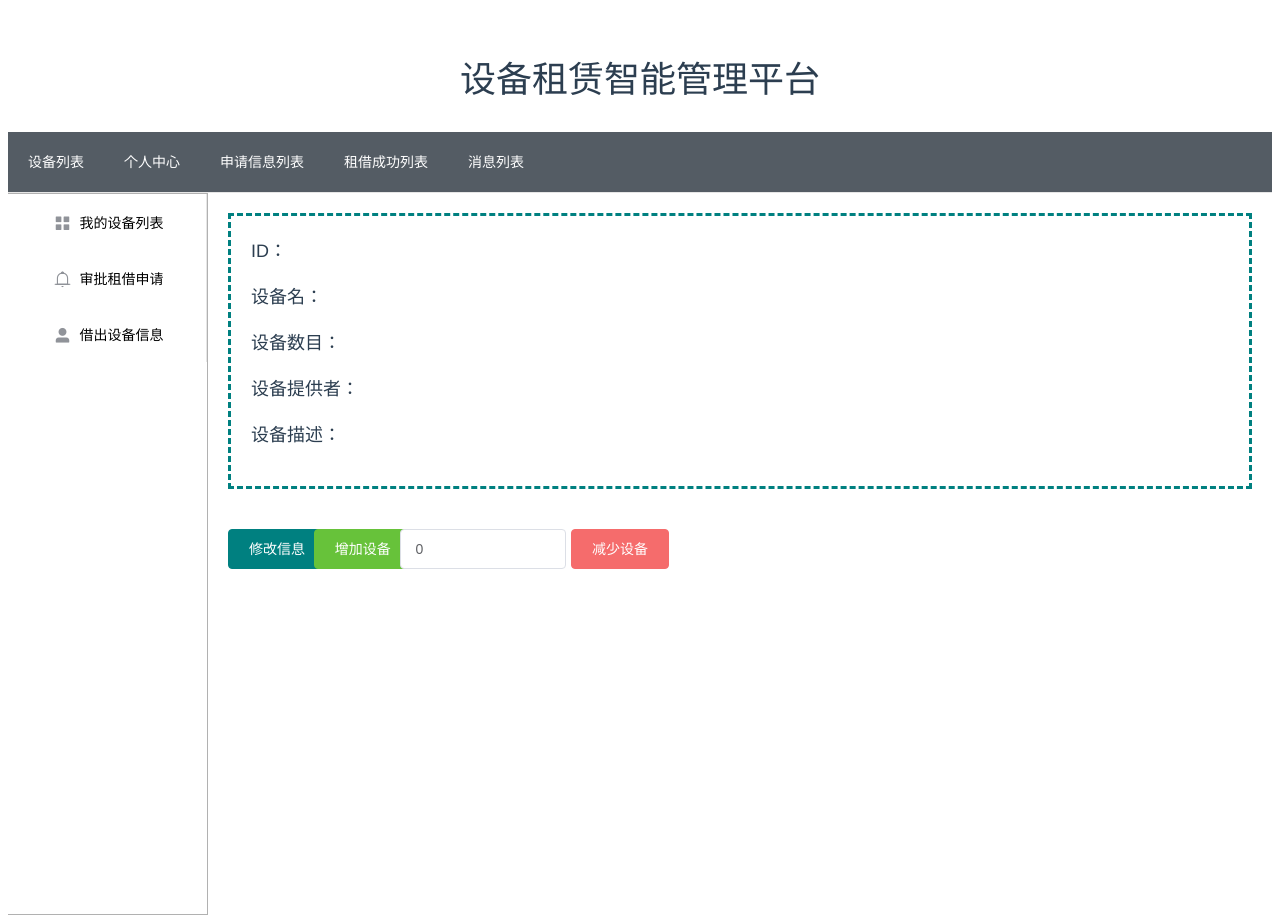
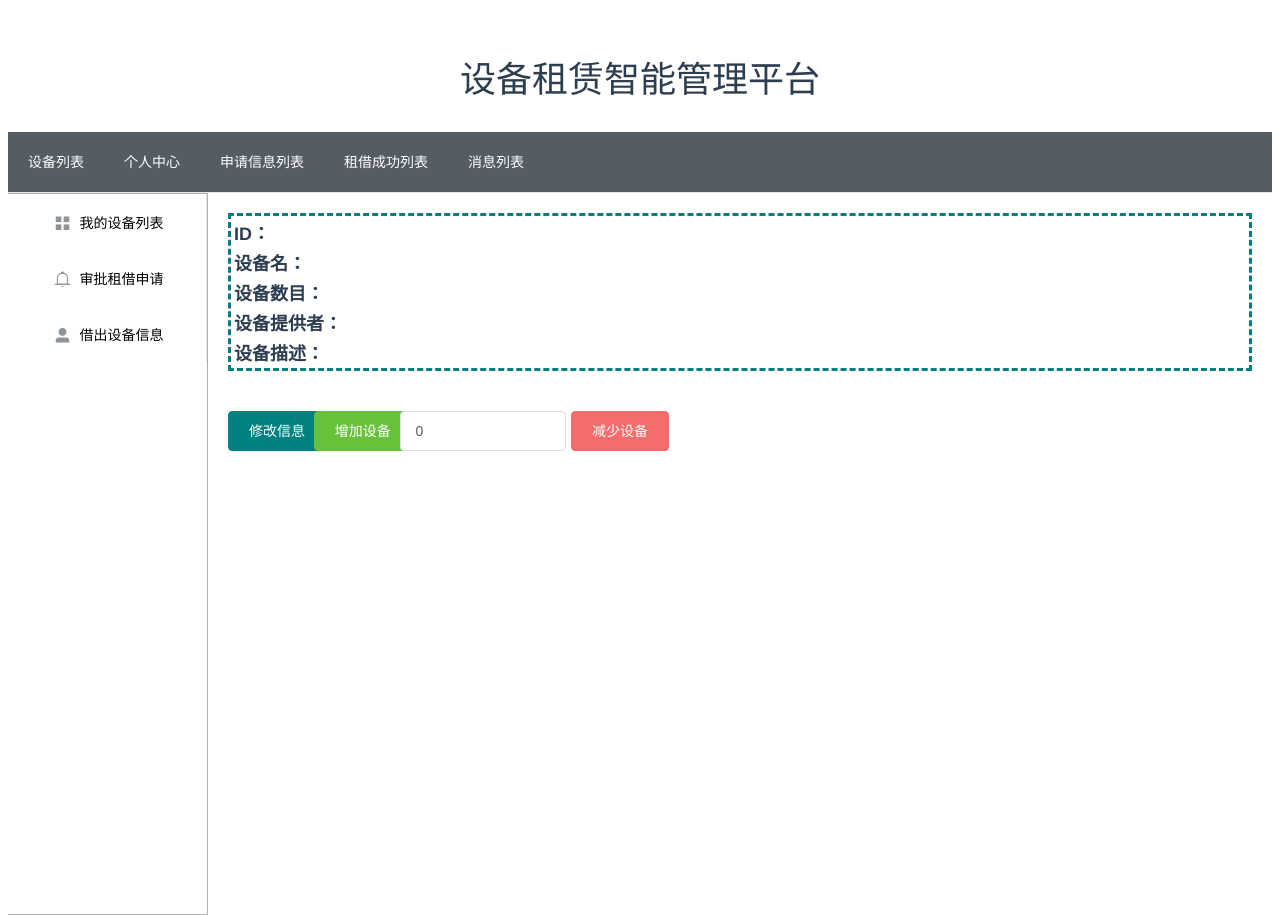
Before and after one commit to Lucius-lsr/LabRentPlatform, a Vue app in the folder front_end/: page /provider/myequipmentdetails in a window 1280 px wide. Built offline with nearby package versions, Linux system fonts and the light colour scheme; sample sign-in values are in the browser's storage.

Commit message:
modify equipment detials

```diff
--- a/front_end/src/pages/provider/main/MyEquipmentDetails.vue
+++ b/front_end/src/pages/provider/main/MyEquipmentDetails.vue
@@ -1,18 +1,44 @@
 <template>
     <div class="details">
-        <div class = "myborder">
-            <el-row style="margin-top: 20px;margin-left: 20px;">ID：{{id}}</el-row>
-            <el-row style="margin-top: 20px;margin-left: 20px;">设备名：{{name}}</el-row>
-            <el-row style="margin-top: 20px;margin-left: 20px;">设备数目：{{count}}</el-row>
-            <el-row style="margin-top: 20px;margin-left: 20px;">设备提供者：{{provider}}</el-row>
-            <el-row style="margin-top: 20px;margin-left: 20px;">设备描述：</el-row>
-            <el-row style="margin-top: 20px;margin-left: 40px;margin-bottom: 20px;">{{description}}</el-row>
+
+
+        <div class="myborder">
+            <table>
+                <tr>
+                    <th>ID：</th>
+                    <td>{{id}}</td>
+                </tr>
+                <tr>
+                    <th>设备名：</th>
+                    <td>{{name}}</td>
+                </tr>
+                <tr>
+                    <th>设备数目：</th>
+                    <td>{{count}}</td>
+                </tr>
+                <tr>
+                    <th>设备提供者：</th>
+                    <td>{{provider}}</td>
+                </tr>
+                <tr>
+                    <th>设备描述：</th>
+                    <td>{{description}}</td>
+                </tr>
+            </table>
         </div>
         <el-row :gutter="5" style="margin-top: 40px;">
-            <el-col :span="2"><el-button type="primary" @click="modify()">修改信息</el-button></el-col>
-            <el-col :span="2"><el-button type="success" @click="add()">增加设备</el-button></el-col>
-            <el-col :span="4"><el-input placeholder="数目（正整数）" v-model="num"  @blur="number($event)"></el-input></el-col>
-            <el-col :span="2"><el-button type="danger"  @click="minus()">减少设备</el-button></el-col>
+            <el-col :span="2">
+                <el-button type="primary" @click="modify()">修改信息</el-button>
+            </el-col>
+            <el-col :span="2">
+                <el-button type="success" @click="add()">增加设备</el-button>
+            </el-col>
+            <el-col :span="4">
+                <el-input placeholder="数目（正整数）" v-model="num" @blur="number($event)"></el-input>
+            </el-col>
+            <el-col :span="2">
+                <el-button type="danger" @click="minus()">减少设备</el-button>
+            </el-col>
         </el-row>
 
         <el-dialog
@@ -22,9 +48,9 @@
                 style="font-size: 30px;"
         >
             <div class="info" :model="modifyContent">
-        <el-row ><span class="lable">ID:</span></el-row >
+                <el-row><span class="lable">ID:</span></el-row>
                 <div style="margin: 10px 0;"></div>
-        <el-row ><span class="lable" style="margin-left: 10px;">{{id}}</span></el-row >
+                <el-row><span class="lable" style="margin-left: 10px;">{{id}}</span></el-row>
                 <!-- <el-row >id：{{id}}</el-row> -->
                 <div style="margin: 20px 0;"></div>
                 <span class="lable">设备名称：</span>
@@ -45,7 +71,7 @@
                 <div style="margin: 20px 0;"></div>
                 <span class="lable">设备提供者：</span>
                 <div style="margin: 10px 0;"></div>
-         <el-row ><span class="lable" style="margin-left: 10px">{{provider}}</span></el-row >
+                <el-row><span class="lable" style="margin-left: 10px">{{provider}}</span></el-row>
                 <!-- <el-row>设备提供者：{{provider}}</el-row> -->
                 <div style="margin: 20px 0;"></div>
                 <span class="lable">设备描述：</span>
@@ -63,7 +89,8 @@
                         type="primary"
                         style="margin : 4% 90%"
                         @click="submitMyModify()"
-          >提交</el-button
+                >提交
+                </el-button
                 >
             </div>
         </el-dialog>
@@ -75,8 +102,8 @@ import api from "../../../api/index.js"
     import router from "../../../router/index.js"
 
     export default {
-    data(){
-        return{
+        data() {
+            return {
                 id: this.$route.params.id,
                 name: this.$route.params.name,
                 count: this.$route.params.count,
@@ -93,30 +120,30 @@ export default {
                 },
             }
         },
-    methods:{
-        modify(){
+        methods: {
+            modify() {
                 // this.modifyContent.id = this.id,
                 this.modifyContent.name = this.name,
                     this.modifyContent.count = this.count,
                     this.modifyContent.description = this.description,
                     this.modifyVisible = true
             },
-        submitMyModify(){
-            if(!this.modifyContent.name || !this.modifyContent.count ||! this.modifyContent.description){
+            submitMyModify() {
+                if (!this.modifyContent.name || !this.modifyContent.count || !this.modifyContent.description) {
                     this.$message({
                         showClose: true,
                         message: "输入不能为空",
                         type: "error"
                     });
-            }else{
+                } else {
                     let params = {
-                    id:this.id,
-                    name:this.name,
+                        id: this.id,
+                        name: this.name,
                         description: this.description,
                         count: this.count
                     }
                     api.modifyEquipment(params)
-                .then(res =>{
+                        .then(res => {
                             this.$message({
                                 showClose: true,
                                 message: res.data["message"] + ",修改成功",
@@ -135,7 +162,7 @@ export default {
                                     message: error.response.data.message,
                                     type: "error"
                                 });
-                    }else{
+                            } else {
                                 this.$message({
                                     showClose: true,
                                     message: error.data['error'],
@@ -157,7 +184,7 @@ export default {
                     });
                 }
             },
-        add(){
+            add() {
                 let flag = new RegExp("^[1-9]([0-9])*$").test(this.num);
                 if (!flag) {
                     this.$message({
@@ -165,13 +192,13 @@ export default {
                         message: "请输入正整数",
                         type: "error"
                     });
-            }else{
+                } else {
                     let params = {
                         id: this.id,
                         count: this.num
                     }
                     api.addEquipment(params)
-                .then(res =>{
+                        .then(res => {
                             this.$message({
                                 showClose: true,
                                 message: res.data["message"] + ",增加成功",
@@ -188,7 +215,7 @@ export default {
                                     message: error.response.data.message,
                                     type: "error"
                                 });
-                    }else{
+                            } else {
                                 this.$message({
                                     showClose: true,
                                     message: error.data['error'],
@@ -198,7 +225,7 @@ export default {
                         });
                 }
             },
-        minus(){
+            minus() {
                 let flag = new RegExp("^[1-9]([0-9])*$").test(this.num);
                 if (!flag) {
                     this.$message({
@@ -206,8 +233,8 @@ export default {
                         message: "请输入正整数",
                         type: "error"
                     });
-            }else{
-                if(Number(this.num) > Number(this.count)){
+                } else {
+                    if (Number(this.num) > Number(this.count)) {
                         this.$message({
                             showClose: true,
                             message: "设备数目不足，无法减少",
@@ -220,7 +247,7 @@ export default {
                         count: this.num
                     }
                     api.minusEquipment(params)
-                .then(res =>{
+                        .then(res => {
                             this.$message({
                                 showClose: true,
                                 message: res.data["message"] + ",减少成功",
@@ -237,7 +264,7 @@ export default {
                                     message: error.response.data.message,
                                     type: "error"
                                 });
-                    }else{
+                            } else {
                                 this.$message({
                                     showClose: true,
                                     message: error.data['error'],
@@ -247,7 +274,7 @@ export default {
                         });
                 }
             },
-        returnList(){
+            returnList() {
                 router.push({
                     name: "MyEquipmentList",
                 });
@@ -267,15 +294,17 @@ export default {
     }
 </script>
 <style scoped>
-.details{
+    .details {
         text-align: left;
     }
-.myborder{
+
+    .myborder {
         border-color: teal;
         border-style: dashed;
         font-size: 18px;
     }
-.lable{
+
+    .lable {
         margin-top: 10px;
     }
 </style>
--- a/front_end/src/pages/provider/main/MyEquipmentList.vue
+++ b/front_end/src/pages/provider/main/MyEquipmentList.vue
@@ -1,9 +1,5 @@
 <template>
   <div class="equipmentlist">
-        <el-row :gutter="20">
-          <el-col :span="6"><el-input placeholder="请输入设备名称" v-model="searchName"></el-input></el-col>
-          <el-col :span="1"><el-button type="primary" @click="search()">搜索</el-button></el-col>
-        </el-row>
         <div style="margin: 10px"></div>
     <el-table
       :data="tableData"
```
Lines whose indentation alone changed are shown as unchanged.
